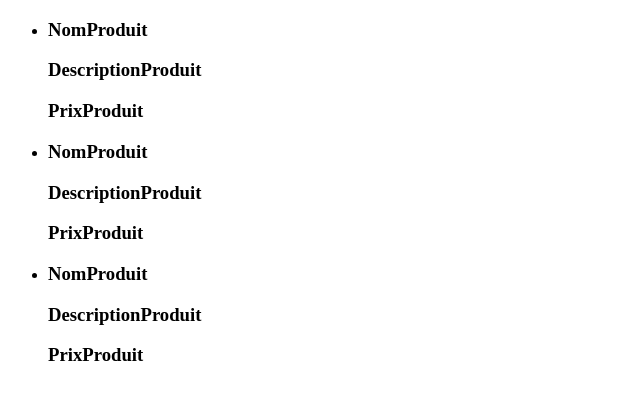
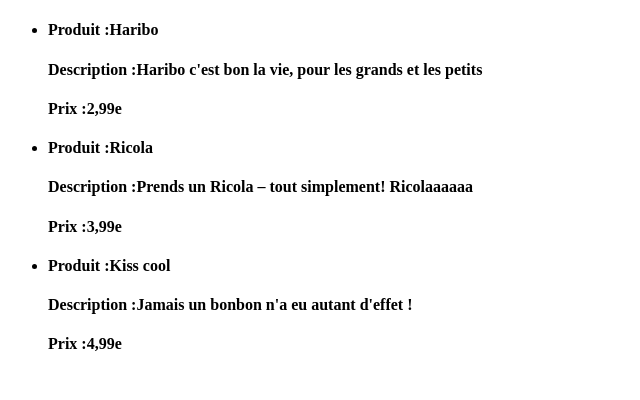
Before and after one commit to DjeelK/EXERCICES_M2i, a React (Create React App) app in the folder tp01/: page / in a window 1280 px wide. Shown: the top 400 px of the page, without its empty margins (0-640 px from the left). Built offline with nearby package versions, Linux system fonts and the light colour scheme.

Commit message:
Affichage class produit OK

```diff
--- a/tp01/src/Components/Produit.js
+++ b/tp01/src/Components/Produit.js
@@ -3,22 +3,20 @@
 
 export class Produit extends Component {
   constructor(props) {
-    super (props)
-    this.state = {
-                    produit: "NomProduit",
-                    description: "DescriptionProduit",
-                    prix: "PrixProduit",
+    super(props)
+    this.state = {}
     }
-  }
+
 
   render () {
+    const {produit,description,prix} = this.props.produit
     return (
       <>
         <ul>
           <li>
-            <h3>{this.state.produit}</h3>
-            <h3>{this.state.description}</h3>
-            <h3>{this.state.prix}</h3>
+            <h4>Produit :{produit}</h4>
+            <h4>Description :{description}</h4>
+            <h4>Prix :{prix}</h4>
           </li>
         </ul>
       </>
```
